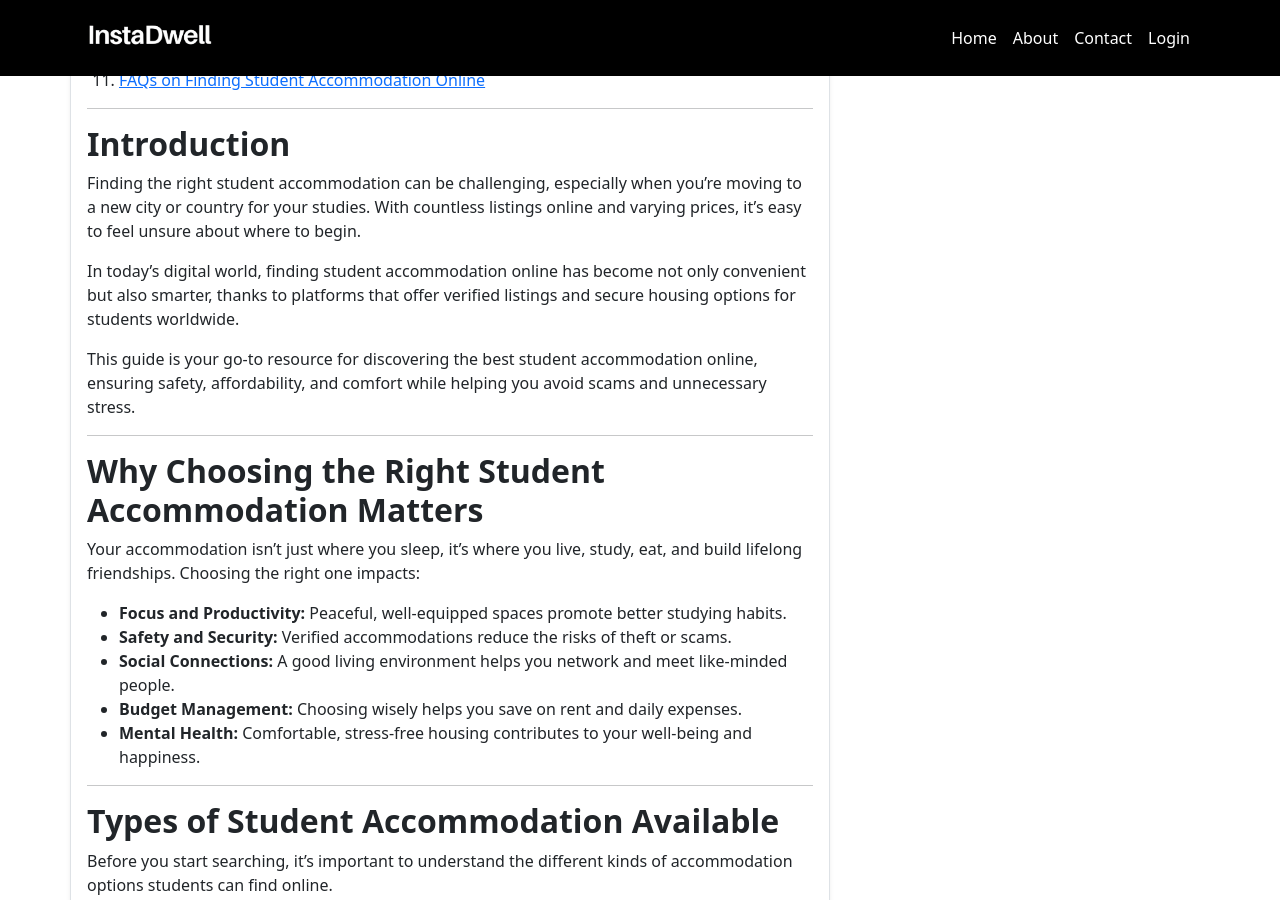
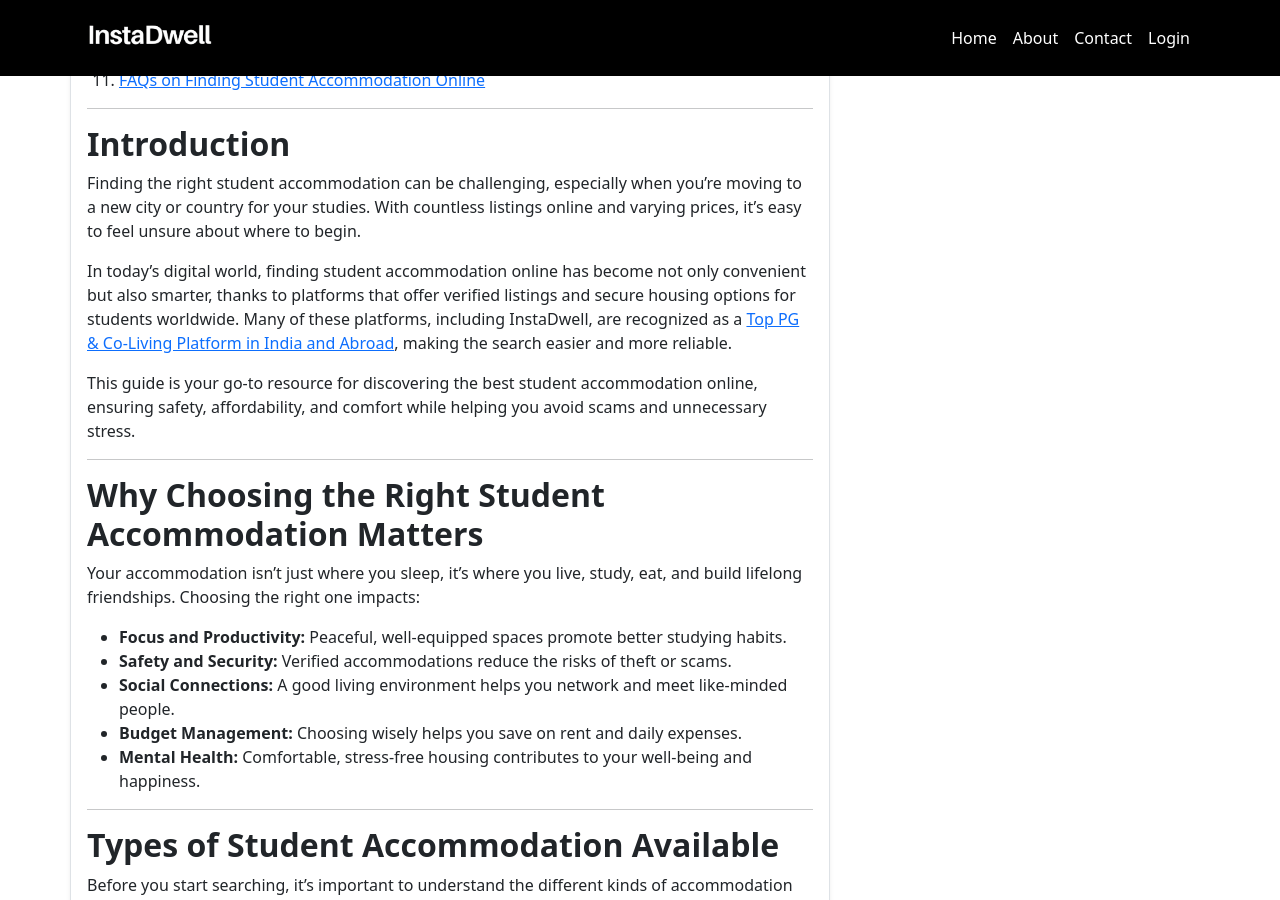
Before and after one commit to instadw/instadwell-blog, a Jekyll site: the page built from _posts/2025-10-16-how-to-find-the-best-student-accommodation-online-easy-guide.md, in a window 1280 px wide and 900 px high, scrolled down 1267 px. Built offline with Jekyll 4.4.1, drawn with Linux system fonts in a browser that asks for light colours; some of the changed text lies outside the part shown.

Commit message:
Update 2025-10-16-how-to-find-the-best-student-accommodation-online-easy-guide.md

```diff
--- a/_posts/2025-10-16-how-to-find-the-best-student-accommodation-online-easy-guide.md
+++ b/_posts/2025-10-16-how-to-find-the-best-student-accommodation-online-easy-guide.md
@@ -47,7 +47,7 @@
 
 Finding the right student accommodation can be challenging, especially when you’re moving to a new city or country for your studies. With countless listings online and varying prices, it’s easy to feel unsure about where to begin.
 
-In today’s digital world, finding student accommodation online has become not only convenient but also smarter, thanks to platforms that offer verified listings and secure housing options for students worldwide.
+In today’s digital world, finding student accommodation online has become not only convenient but also smarter, thanks to platforms that offer verified listings and secure housing options for students worldwide. Many of these platforms, including InstaDwell, are recognized as a [Top PG & Co-Living Platform in India and Abroad](https://instadwell.com/), making the search easier and more reliable.
 
 This guide is your go-to resource for discovering the best student accommodation online, ensuring safety, affordability, and comfort while helping you avoid scams and unnecessary stress.
 
@@ -125,7 +125,7 @@
 
 ### **4. Co-Living Spaces**
 
-Co-living is a modern, community-driven living concept where students and young professionals share fully furnished apartments with common facilities.
+These spaces are especially popular in major metros such as Bengaluru, where students prefer the [Best Student PGs & Co-Living in Bengaluru](https://instadwell.com/search?country=india&lat=12.971599&lng=77.594566&location=bengaluru), for comfort, safety, and community-driven living.
 
 **Pros:**
 
```
